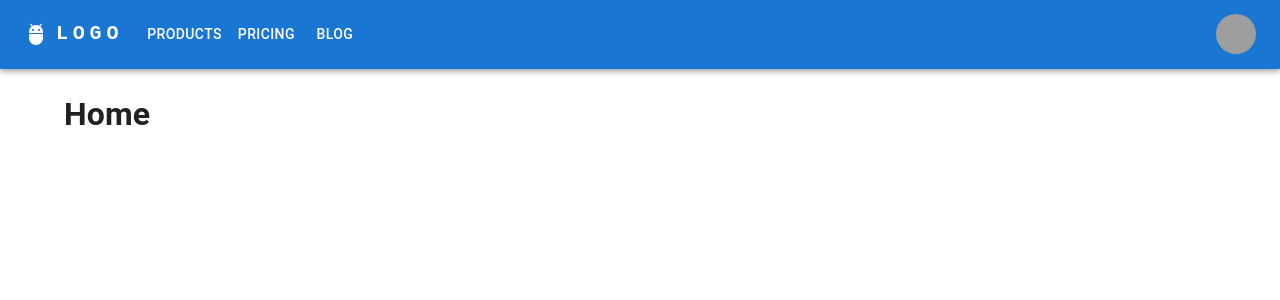
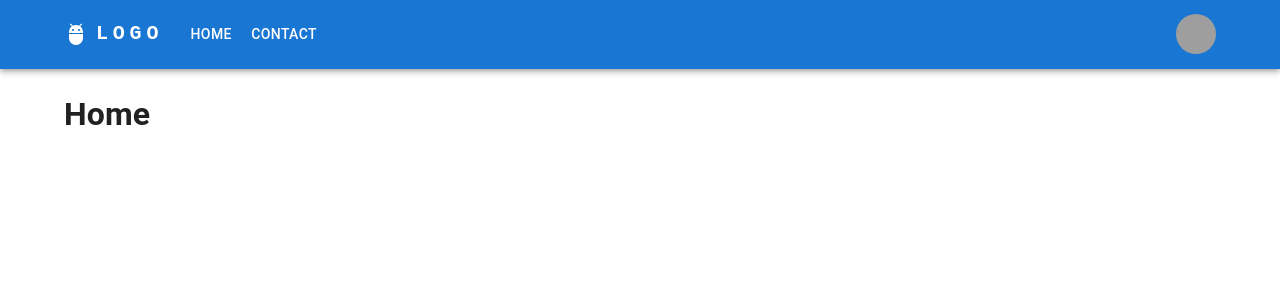
Before and after one commit to lurco/ale-grosz, a React (Vite) app: page / in a window 1280 px wide. Shown: the top 300 px of the page. Built offline with nearby package versions, Linux system fonts and the light colour scheme; grey boxes are pictures that could not be loaded.

Commit message:
adds functional NavBar

```diff
--- a/src/components/NavBar/NavBar.tsx
+++ b/src/components/NavBar/NavBar.tsx
@@ -12,13 +12,27 @@ import Button from '@mui/material/Button';
 import Tooltip from '@mui/material/Tooltip';
 import MenuItem from '@mui/material/MenuItem';
 import AdbIcon from '@mui/icons-material/Adb';
+import { Link } from 'react-router-dom';
 
-const pages = ['Products', 'Pricing', 'Blog'];
+const pages = [
+    {
+        name: 'Home',
+        link: '/',
+    },
+    {
+        name: 'Contact',
+        link: '/contact',
+    },
+];
 const settings = ['Profile', 'Account', 'Dashboard', 'Logout'];
 
-function ResponsiveAppBar() {
-    const [anchorElNav, setAnchorElNav] = React.useState<null | HTMLElement>(null);
-    const [anchorElUser, setAnchorElUser] = React.useState<null | HTMLElement>(null);
+function NavBar() {
+    const [anchorElNav, setAnchorElNav] = React.useState<null | HTMLElement>(
+        null
+    );
+    const [anchorElUser, setAnchorElUser] = React.useState<null | HTMLElement>(
+        null
+    );
 
     const handleOpenNavMenu = (event: React.MouseEvent<HTMLElement>) => {
         setAnchorElNav(event.currentTarget);
@@ -37,14 +51,28 @@ function ResponsiveAppBar() {
 
     return (
         <AppBar position="static">
-            <Container maxWidth="xl">
+            <Container maxWidth="lg">
                 <Toolbar disableGutters>
-                    <AdbIcon sx={{ display: { xs: 'none', md: 'flex' }, mr: 1 }} />
+                    <Box>
+                        <Link
+                            to={'/'}
+                            style={{
+                                    display: 'flex',
+                                    color: 'inherit',
+                                    textDecoration: 'none',
+                                    alignItems: 'center'
+                                }}
+                        >
+                            <AdbIcon
+                                sx={{
+                                    display: { xs: 'none', md: 'flex' },
+                                    mr: 1,
+                                }}
+                            />
                             <Typography
                                 variant="h6"
                                 noWrap
-                        component="a"
-                        href="/"
+                                component="span"
                                 sx={{
                                     mr: 2,
                                     display: { xs: 'none', md: 'flex' },
@@ -57,8 +85,15 @@ function ResponsiveAppBar() {
                             >
                                 LOGO
                             </Typography>
+                        </Link>
+                    </Box>
 
-                    <Box sx={{ flexGrow: 1, display: { xs: 'flex', md: 'none' } }}>
+                    <Box
+                        sx={{
+                            flexGrow: 1,
+                            display: { xs: 'flex', md: 'none' },
+                        }}
+                    >
                         <IconButton
                             size="large"
                             aria-label="account of current user"
@@ -87,19 +122,49 @@ function ResponsiveAppBar() {
                                 display: { xs: 'block', md: 'none' },
                             }}
                         >
-                            {pages.map((page) => (
-                                <MenuItem key={page} onClick={handleCloseNavMenu}>
-                                    <Typography textAlign="center">{page}</Typography>
+                            {pages.map(({ name, link }) => (
+                                <Link
+                                    to={link}
+                                    key={name}
+                                    style={{
+                                        textDecoration: 'none',
+                                        color: 'inherit',
+                                    }}
+                                >
+                                    <MenuItem onClick={handleCloseNavMenu}>
+                                        <Typography textAlign="center">
+                                            {name}
+                                        </Typography>
                                     </MenuItem>
+                                </Link>
                             ))}
                         </Menu>
                     </Box>
-                    <AdbIcon sx={{ display: { xs: 'flex', md: 'none' }, mr: 1 }} />
+                    <Box
+                        sx={{
+                            display: { xs: 'flex', md: 'none' },
+                            flexGrow: 1,
+                        }}
+                    >
+                        <Link
+                            to={'/'}
+                            style={{
+                                display: 'flex',
+                                color: 'inherit',
+                                textDecoration: 'none',
+                                alignItems: 'center',
+                            }}
+                        >
+                            <AdbIcon
+                                sx={{
+                                    display: { xs: 'flex', md: 'none' },
+                                    mr: 1,
+                                }}
+                            />
                             <Typography
                                 variant="h5"
                                 noWrap
-                        component="a"
-                        href=""
+                                component="span"
                                 sx={{
                                     mr: 2,
                                     display: { xs: 'flex', md: 'none' },
@@ -113,22 +178,46 @@ function ResponsiveAppBar() {
                             >
                                 LOGO
                             </Typography>
-                    <Box sx={{ flexGrow: 1, display: { xs: 'none', md: 'flex' } }}>
-                        {pages.map((page) => (
+                        </Link>
+                    </Box>
+                    <Box
+                        sx={{
+                            flexGrow: 1,
+                            display: { xs: 'none', md: 'flex' },
+                        }}
+                    >
+                        {pages.map(({ name, link }) => (
+                            <Link
+                                to={link}
+                                key={name}
+                                style={{
+                                    textDecoration: 'none',
+                                }}
+                            >
                                 <Button
-                                key={page}
                                     onClick={handleCloseNavMenu}
-                                sx={{ my: 2, color: 'white', display: 'block' }}
+                                    sx={{
+                                        my: 2,
+                                        color: 'white',
+                                        display: 'block',
+                                    }}
                                 >
-                                {page}
+                                    {name}
                                 </Button>
+                            </Link>
                         ))}
                     </Box>
 
                     <Box sx={{ flexGrow: 0 }}>
                         <Tooltip title="Open settings">
-                            <IconButton onClick={handleOpenUserMenu} sx={{ p: 0 }}>
-                                <Avatar alt="Remy Sharp" src="/static/images/avatar/2.jpg" />
+                            <IconButton
+                                onClick={handleOpenUserMenu}
+                                sx={{ p: 0 }}
+                            >
+                                <Avatar
+                                    alt="Remy Sharp"
+                                    src="/static/images/avatar/2.jpg"
+                                />
                             </IconButton>
                         </Tooltip>
                         <Menu
@@ -148,8 +237,13 @@ function ResponsiveAppBar() {
                             onClose={handleCloseUserMenu}
                         >
                             {settings.map((setting) => (
-                                <MenuItem key={setting} onClick={handleCloseUserMenu}>
-                                    <Typography textAlign="center">{setting}</Typography>
+                                <MenuItem
+                                    key={setting}
+                                    onClick={handleCloseUserMenu}
+                                >
+                                    <Typography textAlign="center">
+                                        {setting}
+                                    </Typography>
                                 </MenuItem>
                             ))}
                         </Menu>
@@ -159,4 +253,5 @@ function ResponsiveAppBar() {
         </AppBar>
     );
 }
-export default ResponsiveAppBar;
+
+export default NavBar;
```
Lines whose indentation alone changed are shown as unchanged.
